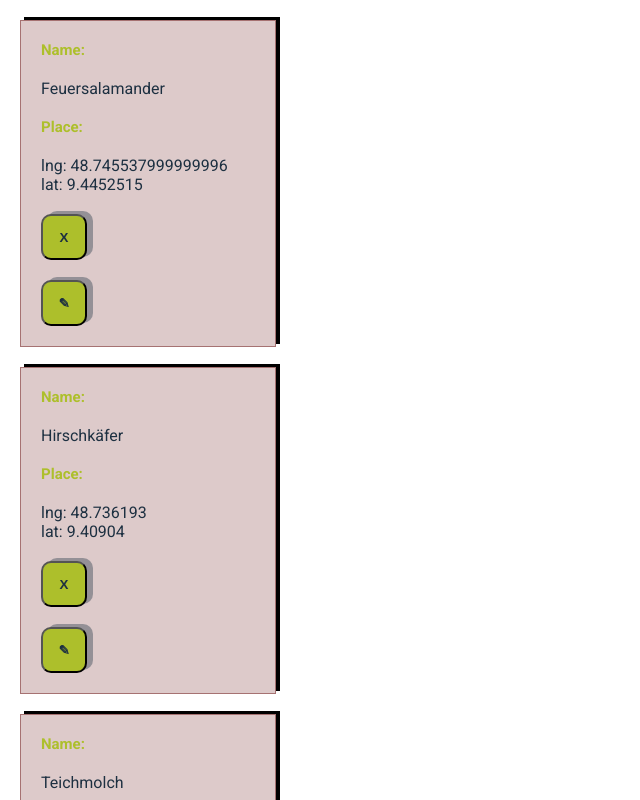
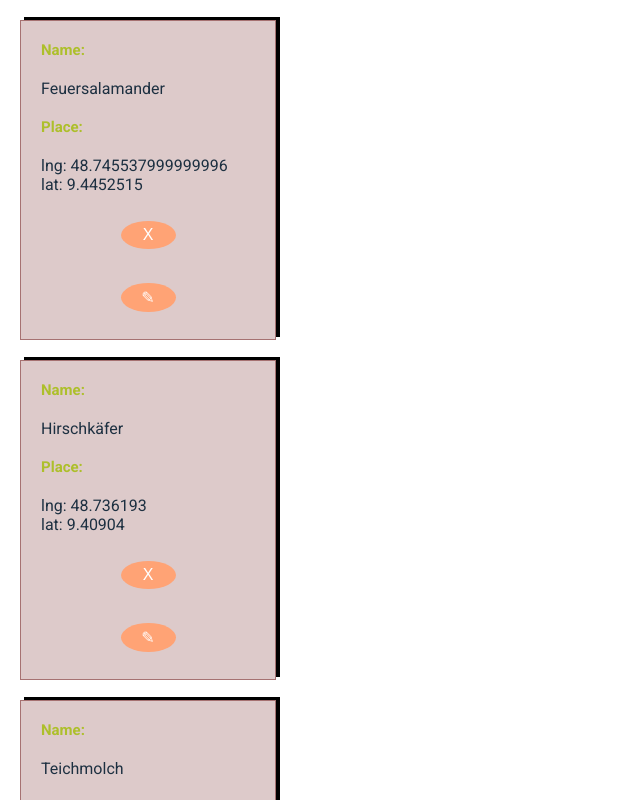
Before and after one commit to UrsulaMontag/capstone-project, a Next.js app: page / in a window 1280 px wide. Shown: the top 800 px of the page, without its empty margins (0-640 px from the left). Built offline with nearby package versions, Linux system fonts and the light colour scheme; no server answers; some icons are missing.

Commit message:
Basic styling

```diff
--- a/src/components/ui/Button.styled.js
+++ b/src/components/ui/Button.styled.js
@@ -1,80 +1,111 @@
-import styled from 'styled-components';
+import styled, { css } from 'styled-components';
 
-export default function Button({ children, variant, ...rest }) {
-	switch (variant) {
-		case 'warning':
-			return <StyledWarningButton {...rest}>{children}</StyledWarningButton>;
-		case 'smallDo':
-			return <StyledSmallDoButton {...rest}>{children}</StyledSmallDoButton>;
-		default:
-			return <StyledButton {...rest}>{children}</StyledButton>;
-	}
-}
-
-const StyledButton = styled.button`
-	width: 15rem;
-	height: 4.6rem;
-
-	background: var(--button-bg-color);
-	color: var(--text-color-dark);
+const Button = styled.button`
+	background-color: #342293;
+	font-size: 1.6rem;
+	color: white;
+	padding: 5px;
+	margin-bottom: 12px;
 	border-radius: 20px;
-
-	box-shadow: 6px -3px var(--shadow);
-	filter: drop-shadow(0 4 0 var(--shadow);
-
-	box-shadow: 6px -3px var(--shadow);
-	filter: drop-shadow(0 4 0 var(--shadow));
-
-	:active {
-		box-shadow: none;
-		filter: none;
-    }
-    :hover {
-		background: var(--button-bg-color--hover);
-		border: 2px solid var(--main-bg-color);
-	}
+	border: none;
+	width: 55%;
+	display: flex;
+	align-self: center;
+	justify-content: center;
+	${({ variant }) => variant == 'warning' && css` margin-top: 10px;}`}
+	${({ variant }) =>
+		variant === 'smallDo' &&
+		css`
+			background-color: ${props => (props.href === props.pathName ? '#ffa375' : 'white')};
+			width: 55px;
+			border-radius: 50%;
+			padding: 5px;
+			margin: 7px;
+			border: none;
+			display: flex;
+			justify-content: center;
+		`}
 `;
 
-const StyledWarningButton = styled.button`
-	width: 35rem;
-	height: 4.6rem;
+export default Button;
 
-	background: var(--button-bg-color);
-	color: var(--color-warning-red);
-	border-radius: 20px;
+// import styled from 'styled-components';
 
-	box-shadow: 6px -3px var(--shadow);
-	filter: drop-shadow(0 4 0 var(--shadow));
+// export default function Button({ children, variant, ...rest }) {
+// 	switch (variant) {
+// 		case 'warning':
+// 			return <StyledWarningButton {...rest}>{children}</StyledWarningButton>;
+// 		case 'smallDo':
+// 			return <StyledSmallDoButton {...rest}>{children}</StyledSmallDoButton>;
+// 		default:
+// 			return <StyledButton {...rest}>{children}</StyledButton>;
+// 	}
+// }
 
-	:hover {
-		background: var(--button-bg-color--hover);
-		border: 3px solid var(--color-warning-red);
-	}
-	:active {
-		box-shadow: none;
-		filter: none;
-	}
-`;
+// const StyledButton = styled.button`
+// 	width: 15rem;
+// 	height: 4.6rem;
 
-const StyledSmallDoButton = styled.button`
-	width: 4.6rem;
-	height: 4.6rem;
+// 	background: var(--button-bg-color);
+// 	color: var(--text-color-dark);
+// 	border-radius: 20px;
 
-	background: var(--button-bg-color);
-	color: var(--color-dark);
-	border-radius: 10px;
+// 	box-shadow: 6px -3px var(--shadow);
+// 	filter: drop-shadow(0 4 0 var(--shadow);
 
-	font-weight: 700;
+// 	box-shadow: 6px -3px var(--shadow);
+// 	filter: drop-shadow(0 4 0 var(--shadow));
 
-	box-shadow: 6px -3px var(--shadow);
-	filter: drop-shadow(0 4 0 var(--shadow));
+// 	:active {
+// 		box-shadow: none;
+// 		filter: none;
+//     }
+//     :hover {
+// 		background: var(--button-bg-color--hover);
+// 		border: 2px solid var(--main-bg-color);
+// 	}
+// `;
 
-	:active {
-		box-shadow: none;
-		filter: none;
-	}
-	:hover {
-		background: var(--button-bg-color--hover);
-		border: 2px solid var(--main-bg-color);
-	}
-`;
+// const StyledWarningButton = styled.button`
+// 	width: 35rem;
+// 	height: 4.6rem;
+
+// 	background: var(--button-bg-color);
+// 	color: var(--color-warning-red);
+// 	border-radius: 20px;
+
+// 	box-shadow: 6px -3px var(--shadow);
+// 	filter: drop-shadow(0 4 0 var(--shadow));
+
+// 	:hover {
+// 		background: var(--button-bg-color--hover);
+// 		border: 3px solid var(--color-warning-red);
+// 	}
+// 	:active {
+// 		box-shadow: none;
+// 		filter: none;
+// 	}
+// `;
+
+// const StyledSmallDoButton = styled.button`
+// 	width: 4.6rem;
+// 	height: 4.6rem;
+
+// 	background: var(--button-bg-color);
+// 	color: var(--color-dark);
+// 	border-radius: 10px;
+
+// 	font-weight: 700;
+
+// 	box-shadow: 6px -3px var(--shadow);
+// 	filter: drop-shadow(0 4 0 var(--shadow));
+
+// 	:active {
+// 		box-shadow: none;
+// 		filter: none;
+// 	}
+// 	:hover {
+// 		background: var(--button-bg-color--hover);
+// 		border: 2px solid var(--main-bg-color);
+// 	}
+// `;
```
